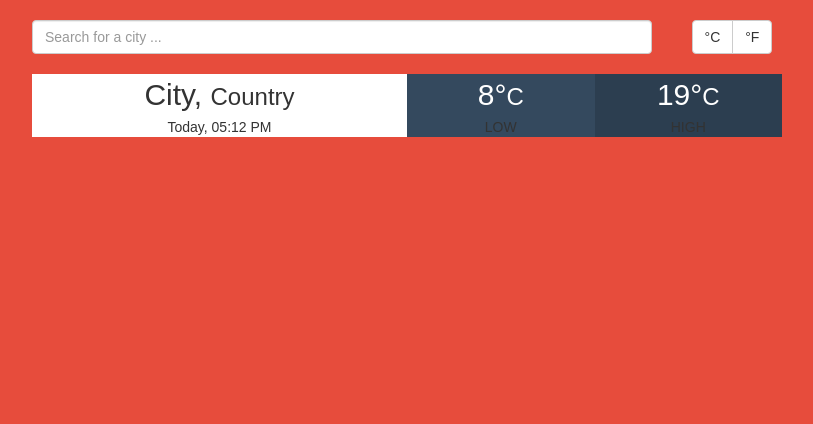
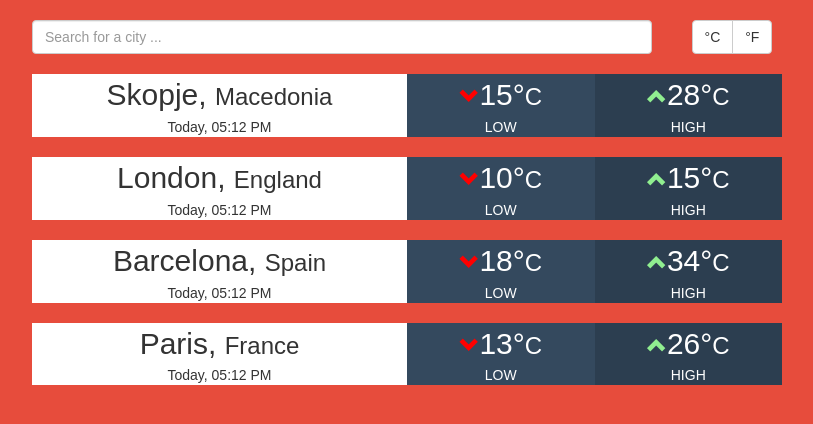
Before and after one commit to decobt/Weather-app, a React (Create React App) app: page / in a window 1280 px wide. Shown: the top 424 px of the page, without its empty margins (233-1046 px from the left). Built offline with nearby package versions, Linux system fonts and the light colour scheme.

Commit message:
added search option and degree conversion

```diff
--- a/src/App.css
+++ b/src/App.css
@@ -1,28 +1,3 @@
 .App {
   text-align: center;
 }
-
-.App-logo {
-  animation: App-logo-spin infinite 20s linear;
-  height: 80px;
-}
-
-.App-header {
-  background-color: #222;
-  height: 150px;
-  padding: 20px;
-  color: white;
-}
-
-.App-title {
-  font-size: 1.5em;
-}
-
-.App-intro {
-  font-size: large;
-}
-
-@keyframes App-logo-spin {
-  from { transform: rotate(0deg); }
-  to { transform: rotate(360deg); }
-}
--- a/src/App.js
+++ b/src/App.js
@@ -2,11 +2,63 @@ import React, { Component } from 'react';
 import './App.css';
 
 class App extends Component {
+  constructor(props){
+    super(props);
+    this.state = {
+      data: this.props.route.data,
+      searchText:'',
+      degree: 'C'
+    }
+    this.OnSearchText = this.OnSearchText.bind(this);
+    this.CelsiusChange = this.CelsiusChange.bind(this);
+    this.FarenheitChange = this.FarenheitChange.bind(this);
+  }
+  OnSearchText(e){
+    this.setState({
+      searchText:e.target.value
+    });
+  }
+  CelsiusChange(){
+    if(this.state.degree ==='F'){
+      var newdata = this.state.data;
+      for(var i in newdata){
+        newdata[i].temp.low = ((newdata[i].temp.low - 32) / 1.8).toFixed(0);
+        newdata[i].temp.high = ((newdata[i].temp.high - 32) / 1.8).toFixed(0);
+      }
+      this.setState({
+        data:newdata,
+        degree: 'C'
+      });
+    }
+  }
+  FarenheitChange(){
+    if(this.state.degree ==='C'){
+      var newdata = this.state.data;
+      for(var i in newdata){
+        newdata[i].temp.low = Math.round(newdata[i].temp.low * 1.8 + 32);
+        newdata[i].temp.high = Math.round(newdata[i].temp.high * 1.8 + 32);
+      }
+      this.setState({
+        data:newdata,
+        degree: 'F'
+      });
+    }
+  }
   render() {
+    var rows = [];
+    for(var i in this.state.data){
+      if(this.state.searchText===''){
+          rows.push( <WeatherList key={i} data={this.state.data[i]} degree={this.state.degree} /> );
+      }else{
+        if(this.state.data[i].city.toLowerCase().indexOf(this.state.searchText)>= 0){
+          rows.push( <WeatherList key={i} data={this.state.data[i]} degree={this.state.degree} /> );
+        }
+      }
+    }
     return (
       <div className="App">
-        <SearchBar />
-        <WeatherList />
+        <SearchBar onSearch={this.OnSearchText} onCelClick={this.CelsiusChange} onFarClick={this.FarenheitChange}/>
+        {rows}
       </div>
     );
   }
@@ -15,13 +67,13 @@ class App extends Component {
 class SearchBar extends Component {
   render(){
     return (
-      <div class="row">
-      <div class="col-sm-10">
-        <input type="text" class="form-control" style={{marginBottom:'20px'}} placeholder="Search for a city ..." />
-      </div>
-      <div class="col-sm-2">
-        <DegreeSwitcher />
-      </div>
+      <div className="row">
+        <div className="col-sm-10">
+          <input onChange={this.props.onSearch} type="text" className="form-control" style={{marginBottom:'20px'}} placeholder="Search for a city ..." />
+        </div>
+        <div className="col-sm-2">
+          <DegreeSwitcher onCelClick={this.props.onCelClick} onFarClick={this.props.onFarClick}/>
+        </div>
       </div>
     );
   }
@@ -30,9 +82,9 @@ class SearchBar extends Component {
 class DegreeSwitcher extends Component {
   render(){
     return (
-      <div class="btn-group">
-          <button type="button" class="btn btn-default">°C</button>
-          <button type="button" class="btn btn-default">°F</button>
+      <div className="btn-group">
+          <button type="button" onClick={this.props.onCelClick} className="btn btn-default">°C</button>
+          <button type="button" onClick={this.props.onFarClick} className="btn btn-default">°F</button>
       </div>
     );
   }
@@ -41,35 +93,67 @@ class DegreeSwitcher extends Component {
 class WeatherList extends Component {
   render(){
     return (
-      <div class="list" style={{background: 'white'}}>
-        <div class="col-sm-6" style={{background:'white'}}>
-            <div class="blue-grey-700">
-                <span style={{fontSize:'30px'}}>City, </span>
-                <span style={{fontSize:'24px'}}>Country</span>
-              </div>
-              <div>
-                <span class="mr-5">Today,</span> 05:12 PM
-              </div>
-        </div>
-        <div class="col-sm-3" style={{background:'#34495e'}}>
-          <div style={{color:'white'}}>
-            <i class="wb-chevron-up red-500 font-size-20 mr-5"></i>
-            <span style={{fontSize:'30px'}}>8°</span>
-            <span style={{fontSize:'24px'}}>C</span>
-            </div>
-          <div style={{fontSize:'14px'}}>LOW</div>
-        </div>
-        <div class="col-sm-3" style={{background:'#2c3e50'}}>
-            <div style={{color:'white'}}>
-              <i class="wb-chevron-up red-500 font-size-20 mr-5"></i>
-              <span style={{fontSize:'30px'}}>19°</span>
-              <span style={{fontSize:'24px'}}>C</span>
-              </div>
-            <div style={{fontSize:'14px'}}>HIGH</div>
-        </div>
+      <div className="list clearfix">
+        <PlaceInfo name={this.props.data.city} country={this.props.data.country} />
+        <LowTemp temp={this.props.data.temp.low} degree={this.props.degree}  />
+        <HighTemp temp={this.props.data.temp.high} degree={this.props.degree}/>
       </div>
       );
   }
 }
 
+class PlaceInfo extends Component {
+  render(){
+    return(
+      <div className="col-sm-6" style={{background:'white'}}>
+        <div>
+          <span className="city">{this.props.name}, </span>
+          <span className="country">{this.props.country}</span>
+        </div>
+        <div>
+          <span>Today,</span> 05:12 PM
+        </div>
+      </div>
+    );
+  }
+}
+
+class LowTemp extends Component{
+  render(){
+    return (
+      <div className="col-sm-3" style={{background:'#34495e'}}>
+        <div style={{color:'white'}}>
+          <Chevron color="red" klasa="glyphicon glyphicon-chevron-down" />
+          <span className="degree">{this.props.temp}°</span>
+          <span className="measure">{this.props.degree}</span>
+          </div>
+        <div className="degree-text">LOW</div>
+      </div>
+    );
+  }
+}
+
+class HighTemp extends Component{
+  render(){
+    return(
+      <div className="col-sm-3" style={{background:'#2c3e50'}}>
+          <div style={{color:'white'}}>
+            <Chevron color="lightgreen" klasa="glyphicon glyphicon-chevron-up" />
+            <span className="degree">{this.props.temp}°</span>
+            <span className="measure">{this.props.degree}</span>
+            </div>
+          <div className="degree-text">HIGH</div>
+      </div>
+    );
+  }
+}
+
+class Chevron extends Component{
+  render(){
+    return(
+      <i style={{color:this.props.color, fontSize:'20px'}} className={this.props.klasa}></i>
+    );
+  }
+}
+
 export default App;
```
